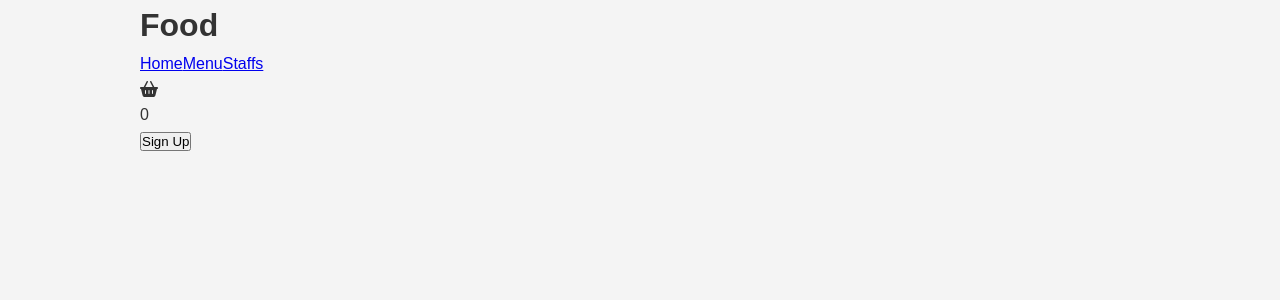
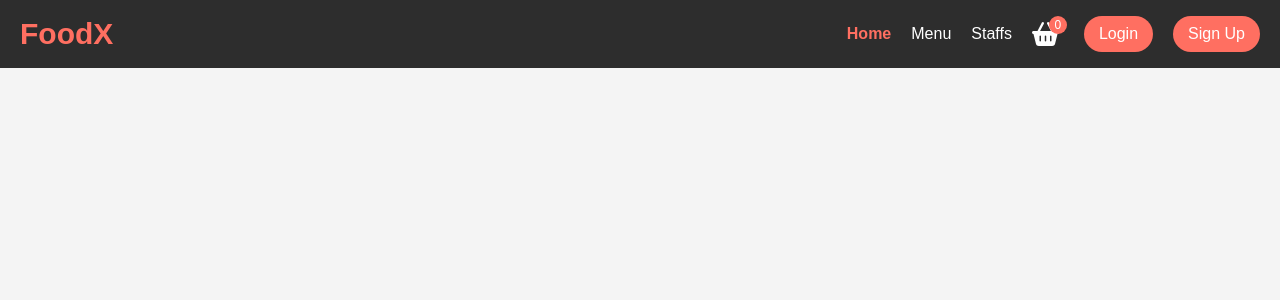
Before and after one commit to dev-m-josh/hotel-management-app, a React (Create React App) app in the folder UI/hotel-management-app/: page / in a window 1280 px wide. Shown: the top 300 px of the page. Built offline with nearby package versions, Linux system fonts and the light colour scheme.

Commit message:
styles for the header

```diff
--- a/UI/hotel-management-app/src/Components/Header.js
+++ b/UI/hotel-management-app/src/Components/Header.js
@@ -1,26 +1,38 @@
-import { FontAwesomeIcon } from '@fortawesome/react-fontawesome';
-import { faShoppingBasket } from '@fortawesome/free-solid-svg-icons';
+import { FontAwesomeIcon } from "@fortawesome/react-fontawesome";
+import { faShoppingBasket } from "@fortawesome/free-solid-svg-icons";
+import "../Styles/Header.css";
 
 function Header() {
   return (
     <header className="header">
       <div className="logo">
-        <h1>Food</h1>
+        <h1>FoodX</h1>
       </div>
 
       <nav className="header-details">
         <div className="links">
-          <a href="/" className="nav-link active">Home</a>
-          <a href="/menu" className="nav-link">Menu</a>
-          <a href="/staffs" className="nav-link">Staffs</a>
+          <a href="/" className="nav-link active">
+            Home
+          </a>
+          <a href="/menu" className="nav-link">
+            Menu
+          </a>
+          <a href="/staffs" className="nav-link">
+            Staffs
+          </a>
+          <div className="cart">
+            <FontAwesomeIcon className="icon" icon={faShoppingBasket} />
+            <div className="cart-number">0</div>
+          </div>
         </div>
 
         <div className="cart-signup">
-          <div className="cart">
-            <FontAwesomeIcon className='icon' icon={faShoppingBasket} />
-            <div className="cart-number">0</div>
-          </div>
-          <button className="signup-btn">Sign Up</button>
+          <a href="/sign-up" className="signup-btn">
+            Login
+          </a>
+          <a href="/sign-up" className="signup-btn">
+            Sign Up
+          </a>
         </div>
       </nav>
     </header>
--- /dev/null
+++ b/UI/hotel-management-app/src/Styles/Header.css
@@ -0,0 +1,117 @@
+/* General reset */
+* {
+    margin: 0;
+    padding: 0;
+    box-sizing: border-box;
+  }
+
+  /* Body reset to avoid unwanted scrolling */
+  body {
+    font-family: Arial, sans-serif;
+    background-color: #f4f4f4;
+    overflow-x: hidden;
+  }
+
+  /* Full-width Header Styling */
+  .header {
+    display: flex;
+    justify-content: space-between;
+    align-items: center;
+    background-color: #2d2d2d;
+    color: white;
+    padding: 10px 20px;
+    width: 100%;
+    position: fixed;
+    top: 0;
+    left: 0;
+    z-index: 1000;
+    box-sizing: border-box;
+    overflow-x: hidden;
+  }
+
+  /* Logo */
+  .logo h1 {
+    font-size: 30px;
+    font-weight: bold;
+    color: #ff6f61;
+    margin-right: 30px;
+  }
+
+  /* Navigation Links */
+  .header-details {
+    display: flex;
+    justify-content: end;
+    gap: 25px;
+    align-items: center;
+    width: 70%;
+  }
+
+  .links {
+    display: flex;
+    gap: 20px;
+  }
+
+  .nav-link {
+    color: white;
+    text-decoration: none;
+    font-size: 16px;
+    transition: color 0.3s;
+  }
+
+  .nav-link.active {
+    color: #ff6f61;
+    font-weight: bold;
+  }
+
+  .nav-link:hover {
+    color: #f4a261;
+  }
+
+  /* Cart and SignUp Section */
+  .cart-signup {
+    display: flex;
+    align-items: center;
+    gap: 20px;
+  }
+
+  .cart {
+    display: flex;
+    align-items: center;
+    position: relative;
+  }
+
+  .icon {
+    font-size: 24px;
+    color: white;
+  }
+
+  .cart-number {
+    position: absolute;
+    top: -5px;
+    right: -8px;
+    background-color: #ff6f61;
+    color: white;
+    border-radius: 50%;
+    width: 18px;
+    height: 18px;
+    font-size: 12px;
+    display: flex;
+    justify-content: center;
+    align-items: center;
+  }
+
+  .signup-btn {
+    padding: 5px 15px;
+    background-color: #ff6f61;
+    color: white;
+    border: none;
+    border-radius: 25px;
+    font-size: 16px;
+    cursor: pointer;
+    transition: background-color 0.3s ease;
+    text-decoration: none;
+  }
+
+  .signup-btn:hover {
+    background-color: #e55d52;
+  }
```
